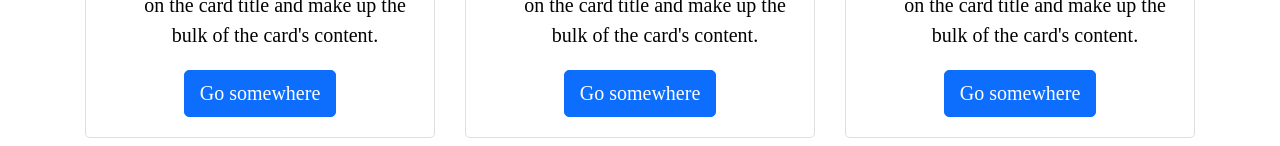
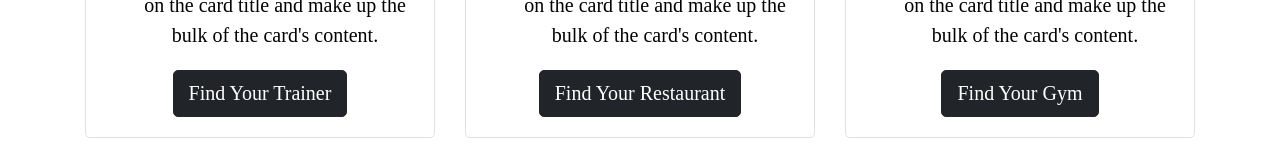
Before and after one commit to C3-WhiteGuards/MERAKI_Academy_Project_5, a React (Create React App) app in the folder frontend/: page /home in a window 1280 px wide. Shown: the part 654-800 px from the top of the page. Built offline with nearby package versions, Linux system fonts and the light colour scheme; no server answers.

Commit message:
preparing the paths

```diff
--- a/frontend/src/components/main/index.js
+++ b/frontend/src/components/main/index.js
@@ -6,7 +6,10 @@ import Col from "react-bootstrap/Col";
 import Carousel from "react-bootstrap/Carousel";
 import { Allproduct } from "../products/product";
 import "./main.css";
+import { useHistory } from "react-router";
+
 const Main = () => {
+  const history = useHistory()
   return (
     <div>
       <div className="Main text-center">
@@ -26,7 +29,13 @@ const Main = () => {
                     Some quick example text to build on the card title and make
                     up the bulk of the card's content.
                   </Card.Text>
-                  <Button variant="primary">Go somewhere</Button>
+                  <Button variant="dark" onClick=
+
+                  {
+                    ()=> history.push("/AllTrainers")
+
+                  }
+                  >Find Your Trainer </Button>
                 </Card.Body>
               </Card>
             </div>
@@ -45,7 +54,12 @@ const Main = () => {
                     Some quick example text to build on the card title and make
                     up the bulk of the card's content.
                   </Card.Text>
-                  <Button variant="primary">Go somewhere</Button>
+                  <Button variant="dark"  onClick=
+
+                  {
+                    ()=> history.push("/AllRestaurnats")
+
+                  }>Find Your Restaurant </Button>
                 </Card.Body>
               </Card>
             </div>
@@ -64,7 +78,12 @@ const Main = () => {
                     Some quick example text to build on the card title and make
                     up the bulk of the card's content.
                   </Card.Text>
-                  <Button variant="primary">Go somewhere</Button>
+                  <Button variant="dark" onClick=
+
+                  {
+                    ()=> history.push("/ALLGyms")
+
+                  }>Find Your Gym</Button>
                 </Card.Body>
               </Card>
             </div>
```
Also changed, not shown: frontend/src/App.js (+6 -3 lines).
